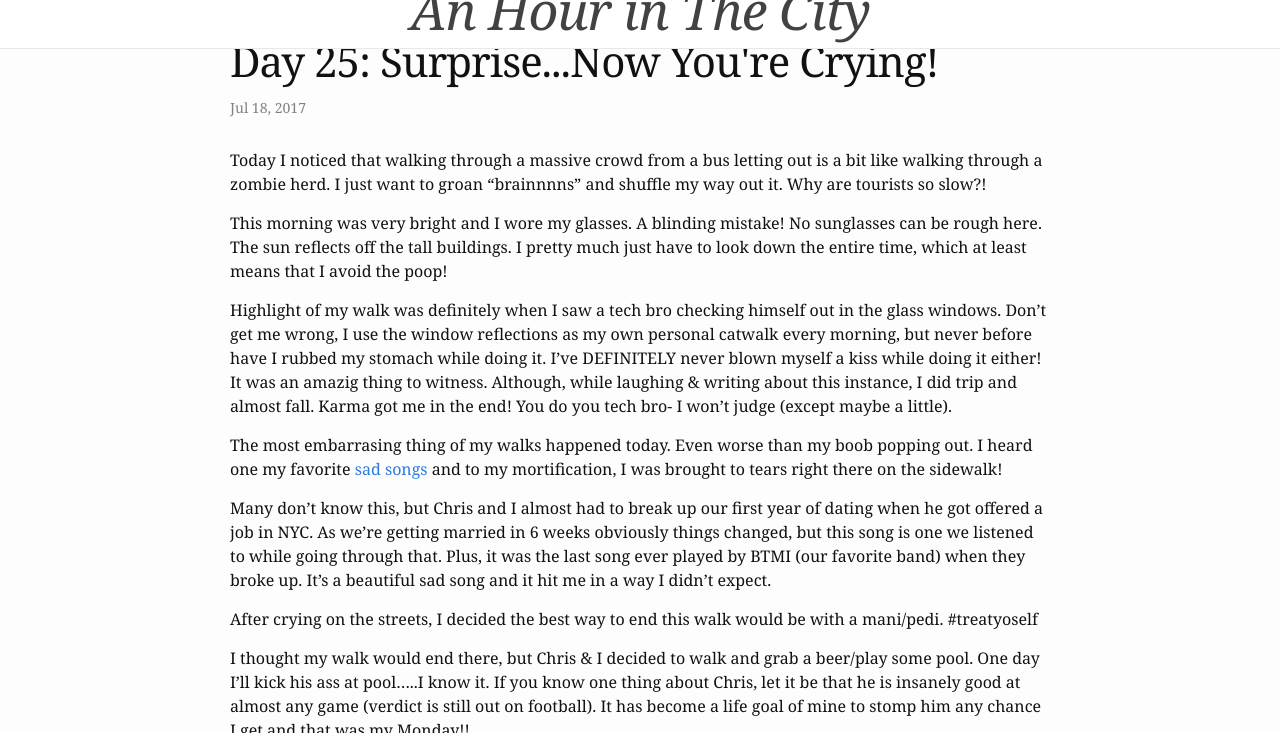
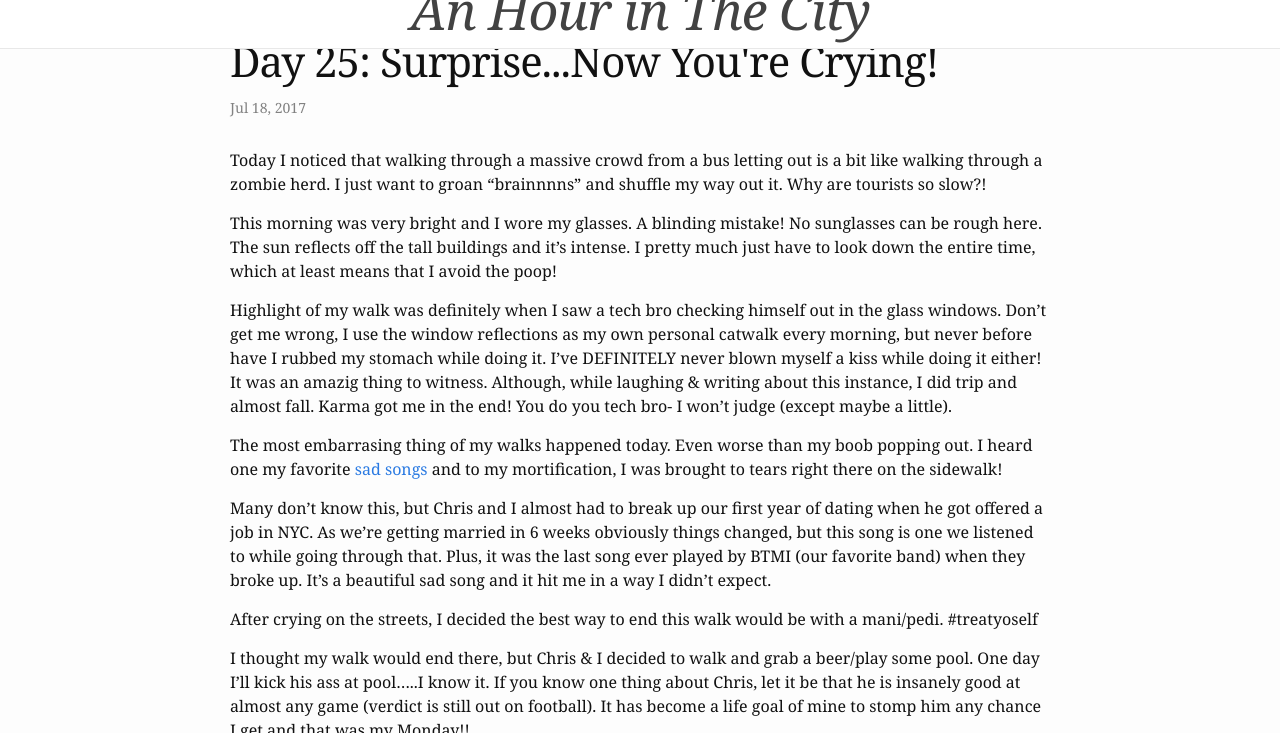
Before and after one commit to kilbanks/anhourinthecity.com, a Jekyll site: the page built from _posts/2017-07-17-day-25-surprise-now-you-re-crying.md, in a window 1280 px wide and 900 px high, scrolled down 556 px, cut to the strip 48-781 px from the top of the window. Built offline with Jekyll 4.4.1, drawn with Linux system fonts in a browser that asks for light colours; comment, search, counter and statistics services are not loaded.

Commit message:
Create 2017-07-17-day-25-surprise-now-you-re-crying.md

```diff
--- a/_posts/2017-07-17-day-25-surprise-now-you-re-crying.md
+++ b/_posts/2017-07-17-day-25-surprise-now-you-re-crying.md
@@ -6,7 +6,7 @@ title: 'Day 25: Surprise...Now You''re Crying!'
 ---
 Today I noticed that walking through a massive crowd from a bus letting out is a bit like walking through a zombie herd. I just want to groan "brainnnns" and shuffle my way out it. Why are tourists so slow?!
 
-This morning was very bright and I wore my glasses. A blinding mistake! No sunglasses can be rough here. The sun reflects off the tall buildings. I pretty much just have to look down the entire time, which at least means that I avoid the poop!
+This morning was very bright and I wore my glasses. A blinding mistake! No sunglasses can be rough here. The sun reflects off the tall buildings and it's intense. I pretty much just have to look down the entire time, which at least means that I avoid the poop!
 
 Highlight of my walk was definitely when I saw a tech bro checking himself out in the glass windows. Don't get me wrong, I use the window reflections as my own personal catwalk every morning, but never before have I rubbed my stomach while doing it. I've DEFINITELY never blown myself a kiss while doing it either! It was an amazig thing to witness. Although, while laughing & writing about this instance, I did trip and almost fall. Karma got me in the end! You do you tech bro- I won't judge (except maybe a little).
 
```
